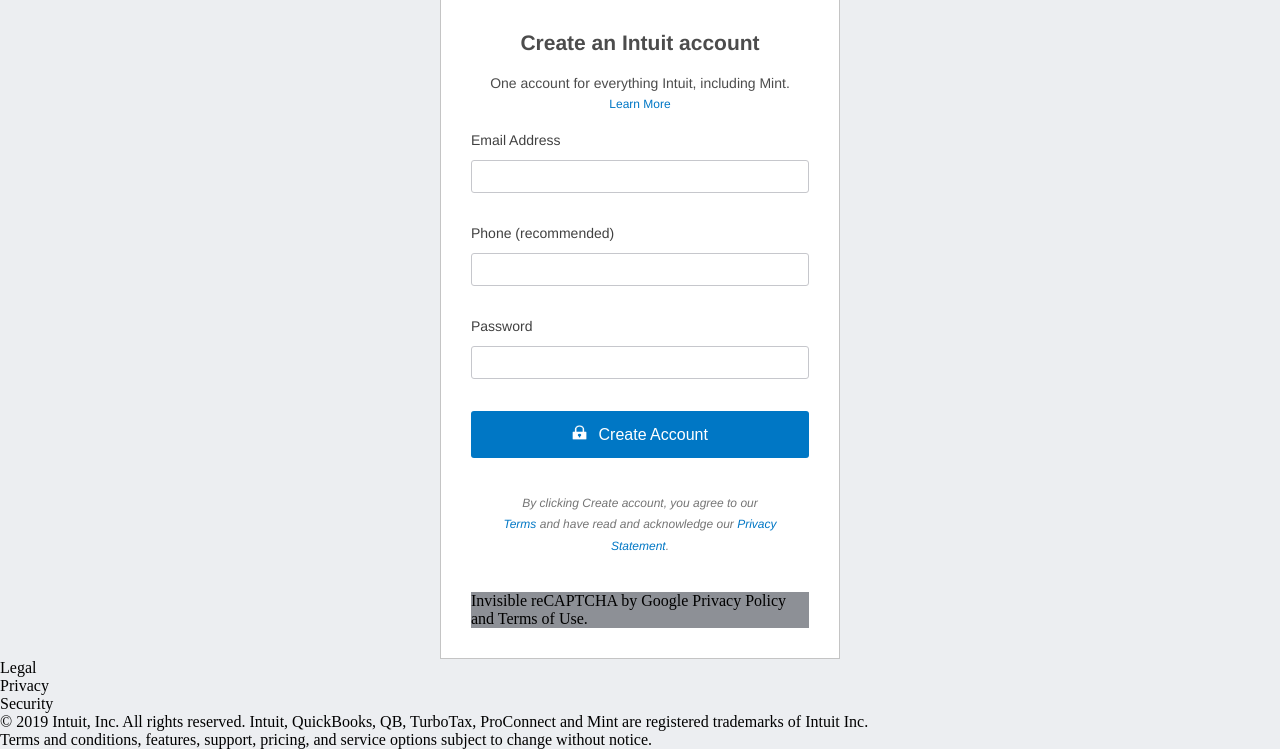
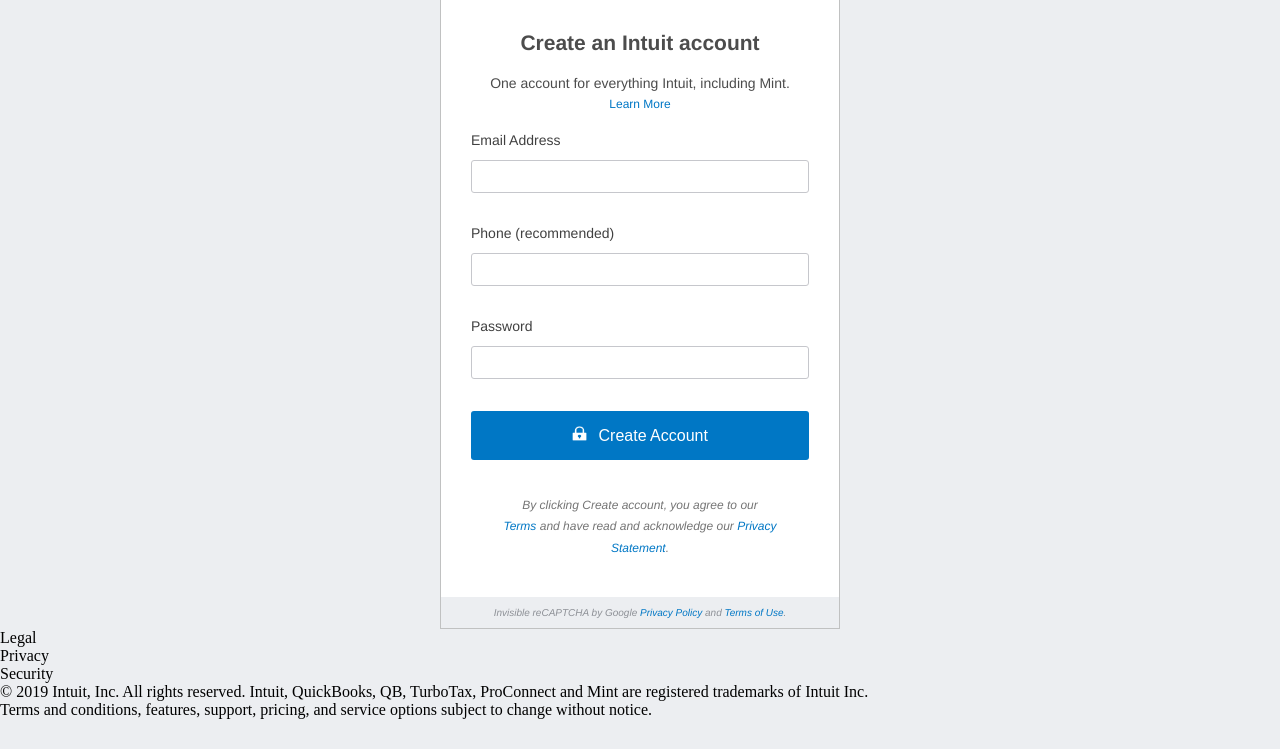
Before and after one commit to didymus707/Sign-up-Page, a plain HTML site: page index.html in a window 1280 px wide. Shown: the part 167-916 px from the top of the page. After the commit the page ends 886 px from the top, so only its background shows below. Drawn offline with Linux system fonts and the light colour scheme.

Commit message:
captcha design completed

```diff
--- a/index.html
+++ b/index.html
@@ -62,8 +62,8 @@
                 </fieldset>
             </form>
             <div class="captcha">
-                    <span>Invisible reCAPTCHA by Google Privacy Policy and Terms of Use.</p>
-                </div>
+                <span>Invisible reCAPTCHA by Google <a href="#">Privacy Policy</a> and <a href="#">Terms of Use</a>.</p>
+            </div>
         </div>
         <!-- End of Form box -->
 
--- a/main.css
+++ b/main.css
@@ -98,23 +98,17 @@ a {
   }
 
 /* start of form-box design */
-
 .form-box {
-    margin: 0 auto;
-
-}
-
-.form-box {
+    font-family: AvenirNext, Avenir, "Helvetica Neue", Helvetica, Arial, sans-serif;
     width: 400px;
     margin: 0 auto;
-    padding: 30px;
     border: 1px solid #b7b7b7cf;
-    background-color: white;
 }
 form {
-    font-family: AvenirNext, Avenir, "Helvetica Neue", Helvetica, Arial, sans-serif;
     font-size: 14px;
     font-weight: 400;
+    background-color: white;
+    padding: 30px;
 }
 
 fieldset {
@@ -156,7 +150,7 @@ button {
     width: 100%;
     border-radius: 3px;
     color: white;
-    padding: 14px;
+    padding: 15px;
     background-size: contain;
     background-repeat: no-repeat;
     font-size: 16px;
@@ -171,12 +165,20 @@ button img {
 .terms {
     text-align: center;
     font-style: italic;
-    padding: 35px 0;
+    padding: 35px 0 8px;
     line-height: 1.8;
     font-size: 12px;
     color: #757575;
 }
 
 .captcha {
-    background-color: #8d9096;
+    background-color: #eceef1;
+    padding: 10px;
+    font-size: 10px;
+    font-style: italic;
+    color: #8d9096;
+    text-align: center;
 }
+/* End of Form- Box */
+
+/* start of footer */
```
